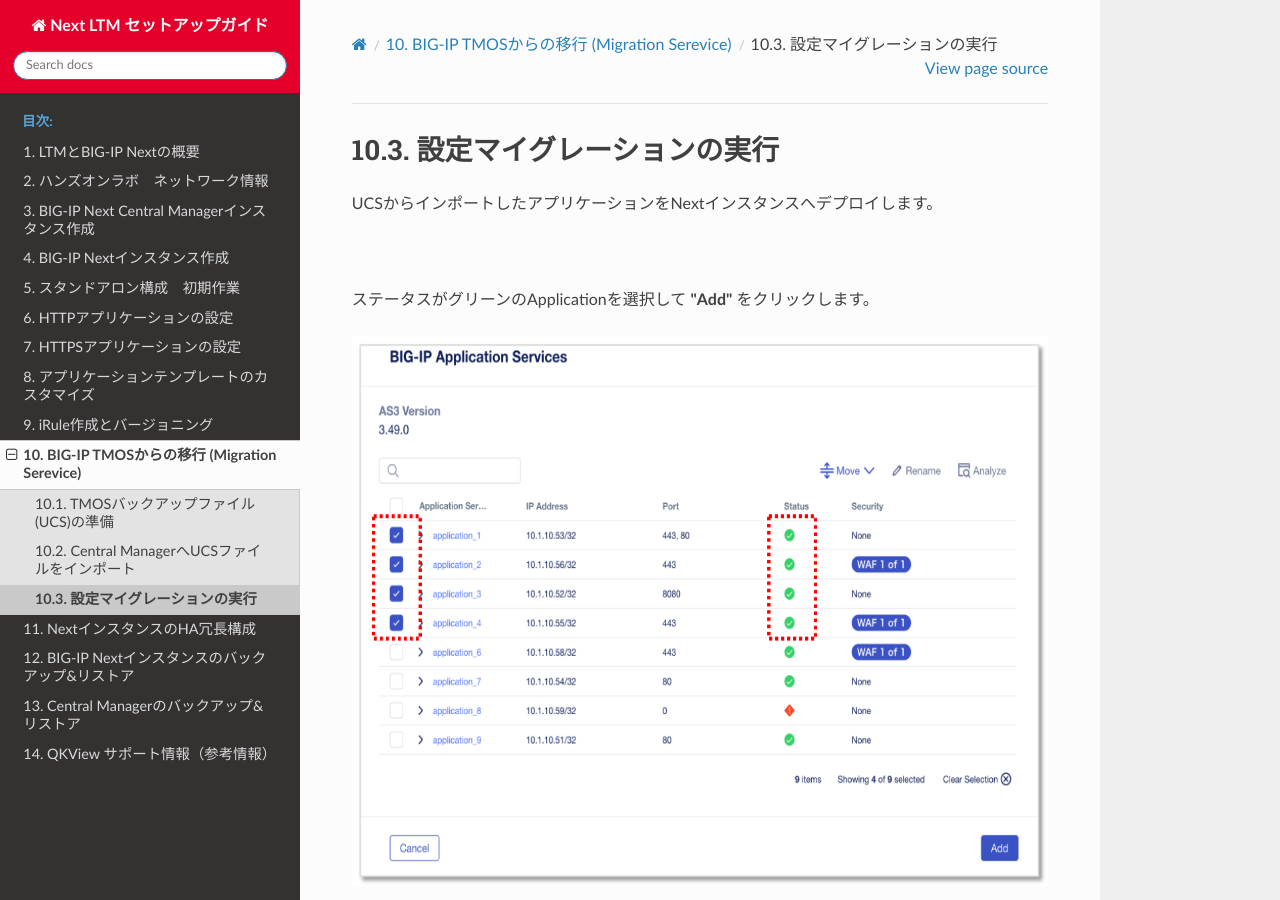
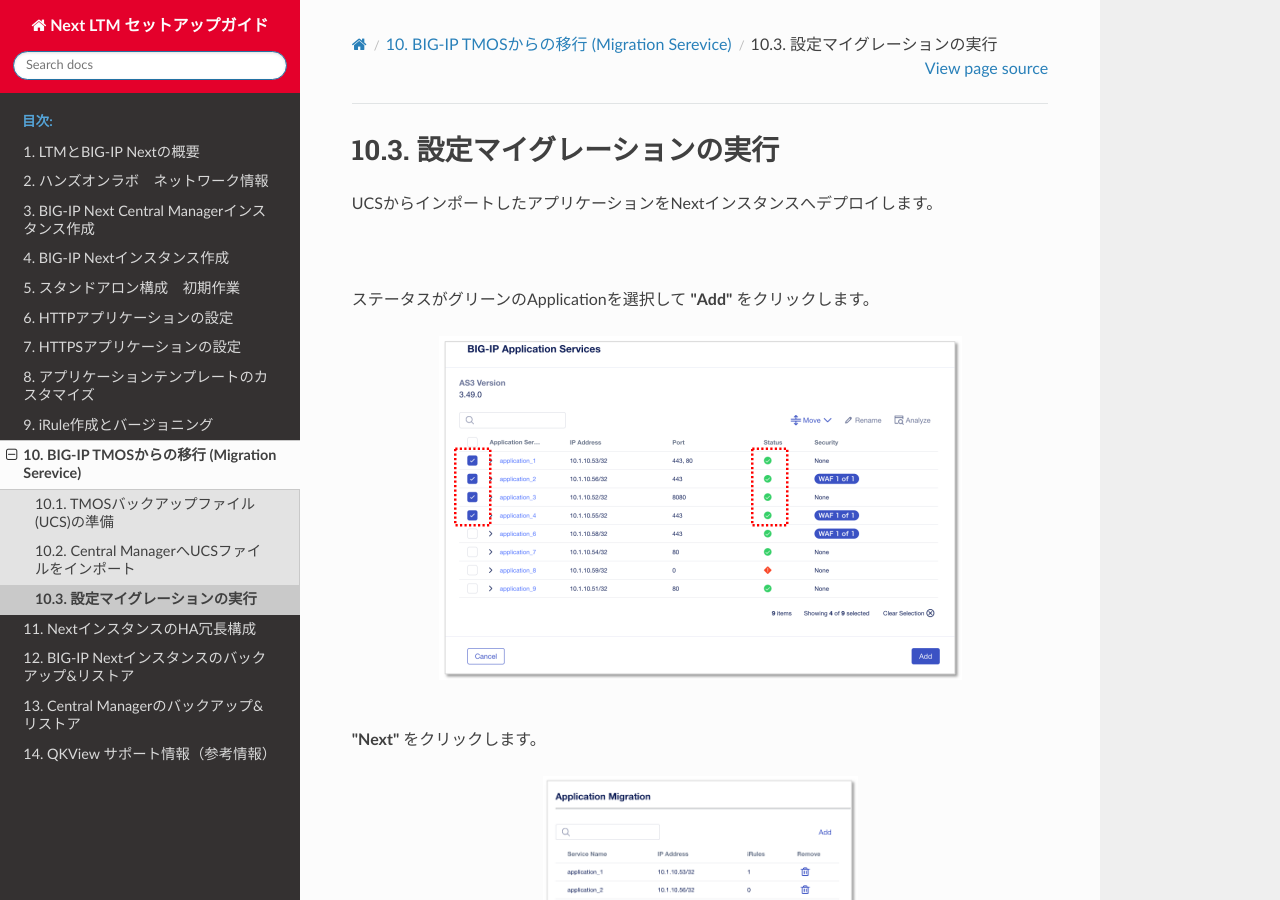
Before and after one commit to BeF5/f5j-easy-setup-next-ltm, a Sphinx documentation site: the page built from docs/content10/module03/module03.rst, in a window 1280 px wide and 900 px high. Built offline with Sphinx 7.4.7 and the Read the Docs theme 2.0.0, drawn with Linux system fonts in a browser that asks for light colours.

Commit message:
Update module03.rst

```diff
--- a/docs/content10/module03/module03.rst
+++ b/docs/content10/module03/module03.rst
@@ -7,7 +7,7 @@ UCSからインポートしたアプリケーションをNextインスタンス
 ステータスがグリーンのApplicationを選択して **"Add"** をクリックします。
 
 .. figure:: images/c10-m3-1.png
-   :scale: 80%
+   :scale: 50%
    :align: center
 
 
@@ -15,7 +15,7 @@ UCSからインポートしたアプリケーションをNextインスタンス
 **"Next"** をクリックします。
 
 .. figure:: images/c10-m3-2.png
-   :scale: 50%
+   :scale: 45%
    :align: center
 
 
@@ -32,7 +32,7 @@ Deploy Locationは"Save as Draft"のままとしておきます。ここで任
 正常にSuccessfulでDeployされたら **”Finish”** をクリックして閉じます。
 
 .. figure:: images/c10-m3-4.png
-   :scale: 50%
+   :scale: 60%
    :align: center
 
 
```
